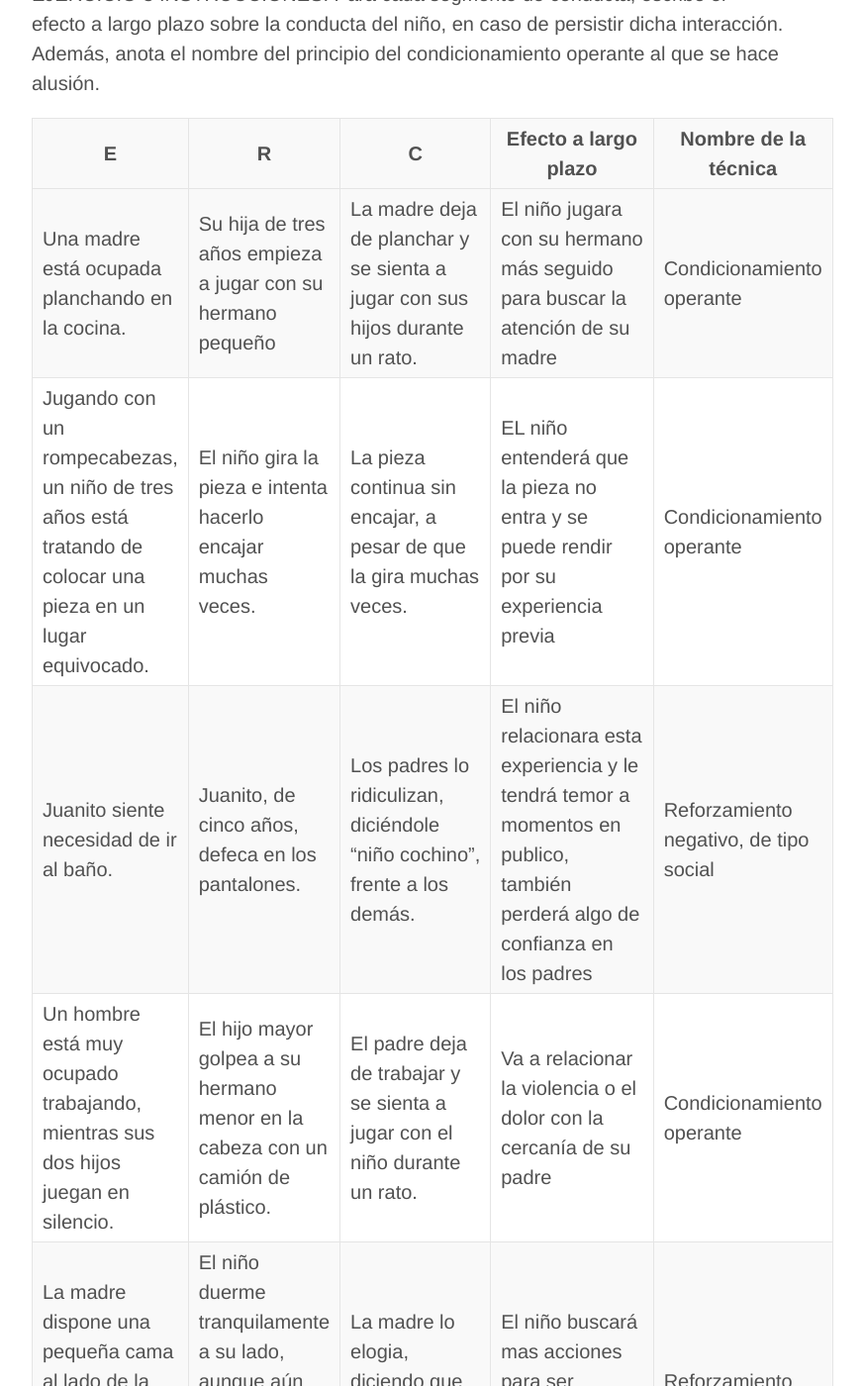
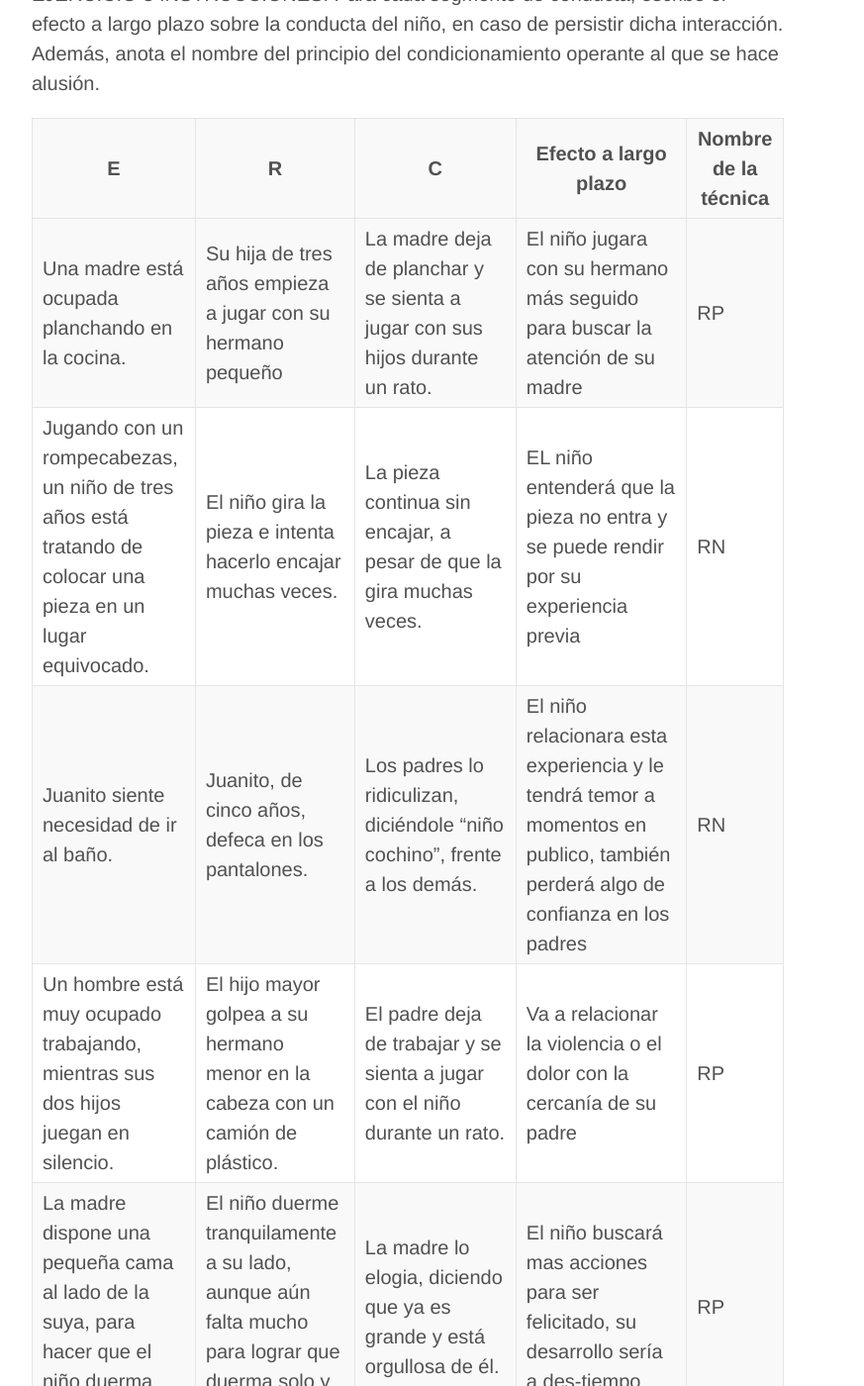
Before and after one commit to alex-esc/notes, a Jekyll site: the page built from _posts/2020-02-04-act-2-p-gen-.md, in a window 1280 px wide and 1400 px high, scrolled down 4649 px. Shown: the whole window at 99% size, without its empty margins (228-1101 px from the left). Built offline with Jekyll 4.4.1, drawn with Linux system fonts in a browser that asks for light colours; some of the changed text lies outside the part shown.

Commit message:
Update 2020-02-04-act-2-p-gen-.md

```diff
--- a/_posts/2020-02-04-act-2-p-gen-.md
+++ b/_posts/2020-02-04-act-2-p-gen-.md
@@ -159,29 +159,57 @@ INSTRUCCIONES: Para cada segmento de conducta, escribe el efecto a largo plazo s
 niño, en caso de persistir dicha interacción. Además, anota el nombre del principio del
 condicionamiento operante al que se hace alusión.
 
-| E                                                                                                              | R                                                                                                                       | C                                                                                                                                                               | Efecto a largo plazo                                                                                                              | Nombre de la técnica                     |
-|----------------------------------------------------------------------------------------------------------------|-------------------------------------------------------------------------------------------------------------------------|-----------------------------------------------------------------------------------------------------------------------------------------------------------------|-----------------------------------------------------------------------------------------------------------------------------------|------------------------------------------|
-| Una madre está ocupada planchando en la cocina.                                                                | Su hija de tres años empieza a jugar con su hermano pequeño                                                             | La madre deja de planchar y se sienta a jugar con sus hijos durante un rato.                                                                                    | El niño jugara con su hermano más seguido para buscar la atención de su madre                                                     | Condicionamiento  operante               |
-| Jugando con un rompecabezas, un niño de tres años está tratando de colocar una pieza en un lugar equivocado.   | El niño gira la pieza e intenta hacerlo encajar muchas veces.                                                           | La pieza continua sin encajar, a pesar de que la gira muchas veces.                                                                                             | EL niño entenderá que la pieza no entra y se puede rendir  por su experiencia previa                                              | Condicionamiento  operante               |
-| Juanito siente necesidad de ir al baño.                                                                        | Juanito, de cinco años, defeca en los pantalones.                                                                       | Los padres lo ridiculizan, diciéndole “niño cochino”, frente a los demás.                                                                                       | El niño relacionara esta  experiencia y le tendrá temor  a momentos en publico, también  perderá algo de confianza en  los padres | Reforzamiento  negativo, de tipo  social |
-| Un hombre está muy ocupado trabajando, mientras sus dos hijos juegan en silencio.                              | El hijo mayor golpea a su hermano menor en la cabeza con un camión de plástico.                                         | El padre deja de trabajar y se sienta a jugar con el niño durante un rato.                                                                                      | Va a relacionar la violencia  o el dolor con la cercanía  de su padre                                                             | Condicionamiento  operante               |
-| La madre dispone una pequeña cama al lado de la suya, para hacer que el niño duerma solo.                      | El niño duerme tranquilamente a su lado, aunque aún falta mucho para lograr que duerma solo y en su cuarto.             | La madre lo elogia, diciendo que ya es grande y está orgullosa de él.                                                                                           | El niño buscará mas acciones  para ser felicitado, su desarrollo  sería a des-tiempo                                              | Reforzamiento  positivo                  |
-| El niño demora mucho en hacer la tarea                                                                         | El niño no termina a tiempo su tarea.                                                                                   | La mamá lo dejó sin ver su programa de televisión favorito.                                                                                                     | El comportamiento de no hacer  la tarea fue reforzado y será  repetido                                                            | Reforzamiento  positivo                  |
-| Carlos y sus padres están cenando en el comedor. El niño termina el segundo plato.                             | El niño levanta su plato vacío y grita: “postre, postre, postre”.                                                       | Los padres siguen charlando e ignoran las demandas estrepitosas de Carlitos. Una vez que el niño permanece sentado durante un rato, la madre le sirve el postre | El niño esperará el postre  al no hacer ruido                                                                                     | Reforzamiento  positivo                  |
-| Una persona pide a un amigo que le llame por teléfono una noche determinada.                                   | Su amigo marca el número varias veces.                                                                                  | Cada vez que suena el teléfono, lo evade y continúa leyendo una novela.                                                                                         | Aprenderá que no va a responder,  bajara su confianza                                                                             | Reforzamiento  negativo                  |
-| Un niño ve a un adulto con una bolsa de caramelos. El niño comienza a llorar y gritar: “caramelos, caramelos”. | Para terminar con los gritos y llanto, el adulto da al niño los caramelos.                                              | El niño deja de llorar.                                                                                                                                         | Volverá a repetir su berrinche                                                                                                    | Reforzamiento  positivo                  |
-| El trabajador se apresura para llegar temprano.                                                                | El trabajador llega tarde a su trabajo                                                                                  | Pierde el premio por puntualidad y asistencia.                                                                                                                  | Se apresurará más en llegar                                                                                                       | Reforzamiento  negativo                  |
-| Un hombre y su mujer se cambian de ropa para acostarse.                                                        | El marido recoge la ropa usada de su mujer y la mete en el cesto de la ropa sucia.                                      | Su mujer se lo agradece con un gesto cariñoso.                                                                                                                  | El hombre repetirá este comportamiento                                                                                            | Reforzamiento  positivo                  |
-| Una joven de 15 años habla con sus padres acerca de una fechoría que hizo.                                     | La joven dice la verdad (robó 100 pesos), a partir de las preguntas insistentes del padre                               | Los padres la regañan y le dan una cachetada.                                                                                                                   | Sentirá verguenza y dolor, no repetirá  su comportamiento                                                                         | Reforzamiento  negativo                  |
-| Un padre está viendo un partido de baseball en la televisión.                                                  | Dos de sus hijos están jugando en el mismo cuarto, haciendo mucho ruido.                                                | El padre les da dinero para que se vayan de ahí y no le molesten.                                                                                               | Seguirán haciendo ruido para conseguir el dinero                                                                                  | Reforzamiento  positivo                  |
-| Jane tiene 31 años y es de lento aprendizaje; se le está entrenando para montar un servicio de café.           | Se le dividen sus actividades por hacer en 15 pasos y se le permite realizar una por una, durante un lapso considerado. | Le agrada perseverar y llega a aprender todo lo necesario para el café.                                                                                         | Aprenderá a dividir en pasos simples                                                                                              | Moldeaminto                              |
-| El niño se encuentra sentado frente a su maestra.                                                              | El niño consigue la primer meta, que es sentarse por un minuto seguido.                                                 | La maestra lo mira cariñosamente y lo alienta a seguir adelante.                                                                                                | Continuará sentado y tendrá menos problemas                                                                                       | Reforzamiento  positivo                  |
+
+
+
+
+
+
+| E                                                                                                              | R                                                                                                                       | C                                                                                                                                                               | Efecto a largo plazo                                                                                                              | Nombre de la técnica |
+|----------------------------------------------------------------------------------------------------------------|-------------------------------------------------------------------------------------------------------------------------|-----------------------------------------------------------------------------------------------------------------------------------------------------------------|-----------------------------------------------------------------------------------------------------------------------------------|----------------------|
+| Una madre está ocupada planchando en la cocina.                                                                | Su hija de tres años empieza a jugar con su hermano pequeño                                                             | La madre deja de planchar y se sienta a jugar con sus hijos durante un rato.                                                                                    | El niño jugara con su hermano más seguido para buscar la atención de su madre                                                     | RP                   |
+| Jugando con un rompecabezas, un niño de tres años está tratando de colocar una pieza en un lugar equivocado.   | El niño gira la pieza e intenta hacerlo encajar muchas veces.                                                           | La pieza continua sin encajar, a pesar de que la gira muchas veces.                                                                                             | EL niño entenderá que la pieza no entra y se puede rendir  por su experiencia previa                                              | RN                   |
+| Juanito siente necesidad de ir al baño.                                                                        | Juanito, de cinco años, defeca en los pantalones.                                                                       | Los padres lo ridiculizan, diciéndole “niño cochino”, frente a los demás.                                                                                       | El niño relacionara esta  experiencia y le tendrá temor  a momentos en publico, también  perderá algo de confianza en  los padres | RN                   |
+| Un hombre está muy ocupado trabajando, mientras sus dos hijos juegan en silencio.                              | El hijo mayor golpea a su hermano menor en la cabeza con un camión de plástico.                                         | El padre deja de trabajar y se sienta a jugar con el niño durante un rato.                                                                                      | Va a relacionar la violencia  o el dolor con la cercanía  de su padre                                                             | RP                   |
+| La madre dispone una pequeña cama al lado de la suya, para hacer que el niño duerma solo.                      | El niño duerme tranquilamente a su lado, aunque aún falta mucho para lograr que duerma solo y en su cuarto.             | La madre lo elogia, diciendo que ya es grande y está orgullosa de él.                                                                                           | El niño buscará mas acciones  para ser felicitado, su desarrollo  sería a des-tiempo                                              | RP                   |
+| El niño demora mucho en hacer la tarea                                                                         | El niño no termina a tiempo su tarea.                                                                                   | La mamá lo dejó sin ver su programa de televisión favorito.                                                                                                     | El comportamiento de no hacer  la tarea fue reforzado y será  repetido                                                            | RN                   |
+| Carlos y sus padres están cenando en el comedor. El niño termina el segundo plato.                             | El niño levanta su plato vacío y grita: “postre, postre, postre”.                                                       | Los padres siguen charlando e ignoran las demandas estrepitosas de Carlitos. Una vez que el niño permanece sentado durante un rato, la madre le sirve el postre | El niño esperará el postre  al no hacer ruido                                                                                     | RP                   |
+| Una persona pide a un amigo que le llame por teléfono una noche determinada.                                   | Su amigo marca el número varias veces.                                                                                  | Cada vez que suena el teléfono, lo evade y continúa leyendo una novela.                                                                                         | Aprenderá que no va a responder,  bajara su confianza                                                                             | RN                   |
+| Un niño ve a un adulto con una bolsa de caramelos. El niño comienza a llorar y gritar: “caramelos, caramelos”. | Para terminar con los gritos y llanto, el adulto da al niño los caramelos.                                              | El niño deja de llorar.                                                                                                                                         | Volverá a repetir su berrinche                                                                                                    | RP                   |
+| El trabajador se apresura para llegar temprano.                                                                | El trabajador llega tarde a su trabajo                                                                                  | Pierde el premio por puntualidad y asistencia.                                                                                                                  | Se apresurará más en llegar                                                                                                       | RN                   |
+| Un hombre y su mujer se cambian de ropa para acostarse.                                                        | El marido recoge la ropa usada de su mujer y la mete en el cesto de la ropa sucia.                                      | Su mujer se lo agradece con un gesto cariñoso.                                                                                                                  | El hombre repetirá este comportamiento                                                                                            | RP                   |
+| Una joven de 15 años habla con sus padres acerca de una fechoría que hizo.                                     | La joven dice la verdad (robó 100 pesos), a partir de las preguntas insistentes del padre                               | Los padres la regañan y le dan una cachetada.                                                                                                                   | Sentirá verguenza y dolor, no repetirá  su comportamiento                                                                         | RN                   |
+| Un padre está viendo un partido de baseball en la televisión.                                                  | Dos de sus hijos están jugando en el mismo cuarto, haciendo mucho ruido.                                                | El padre les da dinero para que se vayan de ahí y no le molesten.                                                                                               | Seguirán haciendo ruido para conseguir el dinero                                                                                  | RP                   |
+| Jane tiene 31 años y es de lento aprendizaje; se le está entrenando para montar un servicio de café.           | Se le dividen sus actividades por hacer en 15 pasos y se le permite realizar una por una, durante un lapso considerado. | Le agrada perseverar y llega a aprender todo lo necesario para el café.                                                                                         | Aprenderá a dividir en pasos simples                                                                                              | RP                   |
+| El niño se encuentra sentado frente a su maestra.                                                              | El niño consigue la primer meta, que es sentarse por un minuto seguido.                                                 | La maestra lo mira cariñosamente y lo alienta a seguir adelante.                                                                                                | Continuará sentado y tendrá menos problemas                                                                                       | RP                   |
+
+
+
+
+
+
 
 
 
 
 
 <!--
+
+
+*******************************
+******************************
+*********************************
+****************************
+
+
+
+
+
+
+
+
+
+
 
 EJERCICIO 1
 INSTRUCCIONES: Clasifica las siguientes conductas en los tipos de aprendizaje que marca el enfoque
```
